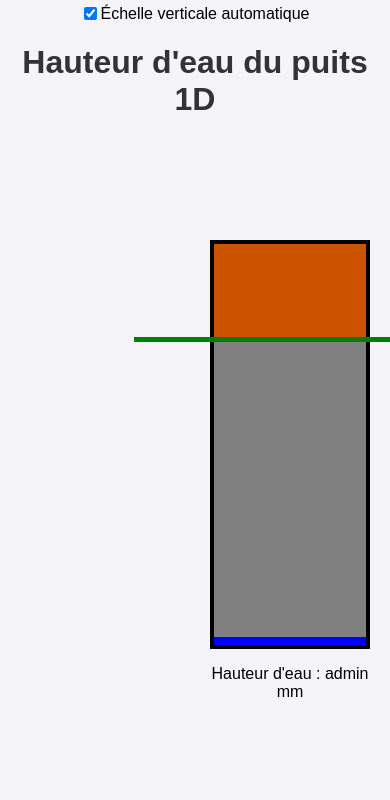
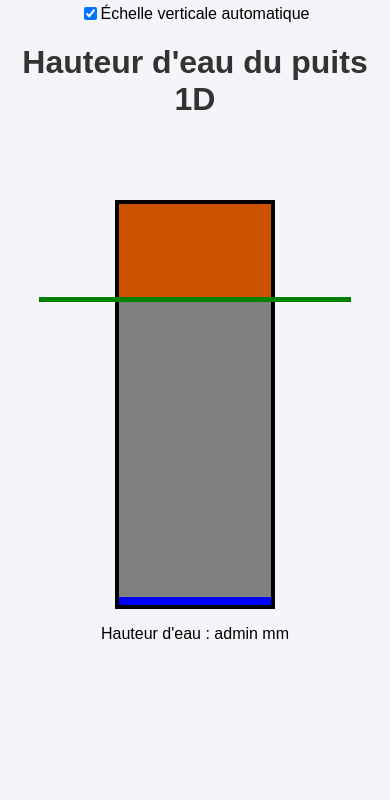
Before and after one commit to alexislg2/well1d, a Flask app: template templates/plot.html in a window 390 px wide; the page is wider, and only the part inside the window is pictured. Shown: the part 265-1065 px from the top of that part. After the commit the page ends 904 px from the top of that part, so only its background shows below. Run offline with Flask 3, Linux system fonts and the light colour scheme; the template is opened without the code that fills it: most values are stand-ins (such as "Sample title", 1, 10 or a date in 2020); some libraries are stand-ins or nearby versions.

Commit message:
responsive

```diff
--- a/server.py
+++ b/server.py
@@ -67,6 +67,14 @@ def upload_data():
     height = data['height_mm']
     insert_data(timestamp, height)
     return "Data received", 200
+
+@app.route('/latest')
+def latest():
+    latest_measure = get_data()[-1]
+    timestamp = datetime.fromtimestamp(latest_measure[0], pytz.timezone("Europe/Paris")).strftime('%Y-%m-%d %H:%M:%S')
+    height_mm = latest_measure[1]
+    volume_liters = mm_to_liters(height_mm)
+    return jsonify({"litters": int(volume_liters), "timestamp": timestamp, "height_mm": height_mm})
 
 @app.route('/data')
 def data():
--- a/templates/plot.html
+++ b/templates/plot.html
@@ -76,6 +76,21 @@
         height: 405px;
         border: 2px solid black;
         box-sizing: border-box;
+      }
+      @media (max-width: 900px) {
+        .main-container {
+          flex-direction: column;
+          align-items: center;
+        }
+
+        #plot, .well-visual {
+          width: 100% !important;
+          margin: 0 auto;
+        }
+
+        .well-visual {
+          margin-top: 40px; /* optional spacing */
+        }
       }
       .nav-links, .nav-links-secondary {
         display: flex;
```
Also changed, not shown: README.md.
